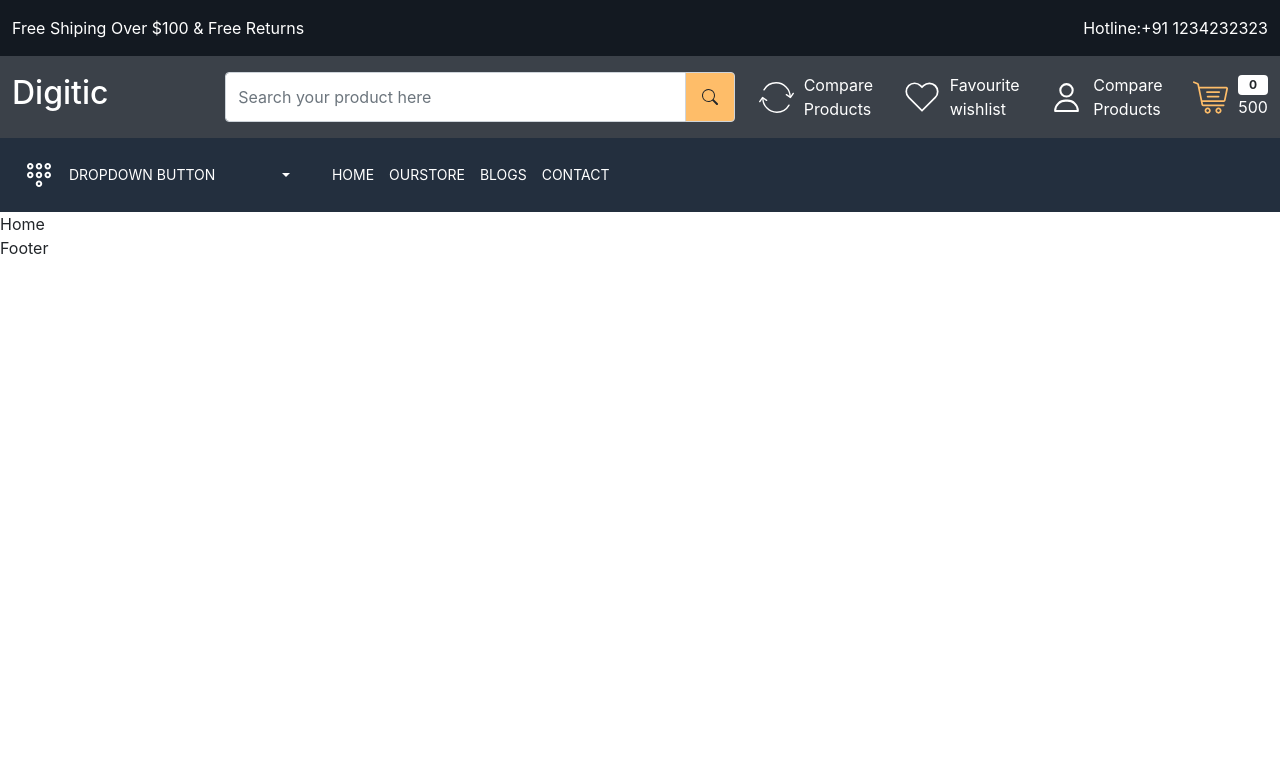
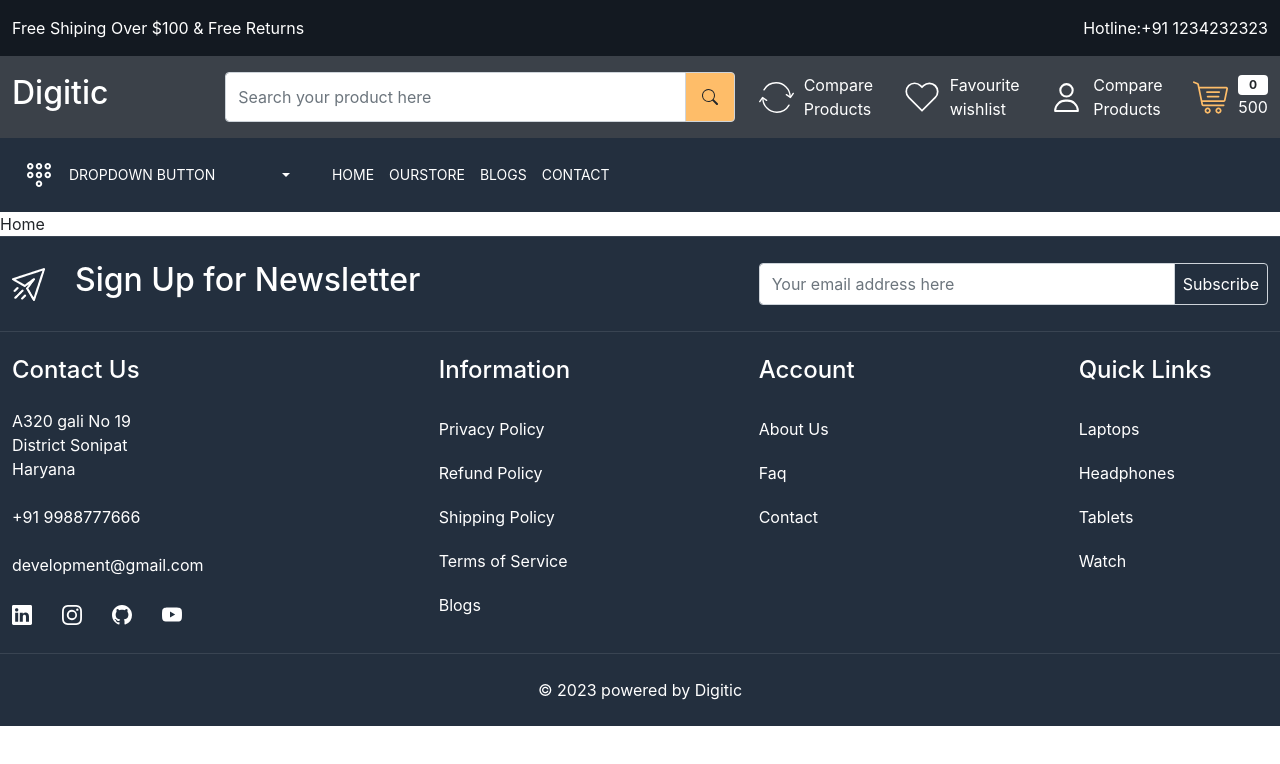
Before and after one commit to nishadamit/ecommerce-mern, a React (Create React App) app in the folder frontend/: page / in a window 1280 px wide. Shown: the top 764 px of the page. Built offline with nearby package versions, Linux system fonts and the light colour scheme.

Commit message:
footer added in frontend

```diff
--- a/frontend/src/App.css
+++ b/frontend/src/App.css
@@ -75,3 +75,18 @@ a {
   color: var(--color-febd69) !important;
 }
 /* headers ends here  */
+
+/* footer starts here */
+footer {
+  background-color: var(--color-232f3e);
+}
+footer:not(:first-child) {
+  border-top: 1px solid rgb(255, 255, 255, 0.1);
+}
+footer .input-group-text {
+  background-color: var(--color-232f3e);
+  color: white;
+  font-weight: 400;
+  padding: 8px 17px;
+}
+/* footer ends here  */
--- a/frontend/src/components/Footer.jsx
+++ b/frontend/src/components/Footer.jsx
@@ -1,9 +1,150 @@
-import React from 'react'
+import React from "react";
+import { Link } from "react-router-dom";
+import {
+  BsLinkedin,
+  BsInstagram,
+  BsGithub,
+  BsYoutube,
+  BsTwitter,
+  BsFacebook,
+} from "react-icons/bs";
 
 const Footer = () => {
   return (
-    <div>Footer</div>
-  )
-}
+    <>
+      <footer className="py-4">
+        <div className="container-xxl">
+          <div className="row align-items-center">
+            <div className="col-7">
+              <div className="d-flex align-items-center g-30">
+                <img src="images/newsletter.png" alt="news-letter" />
+                <h2 className="text-white">Sign Up for Newsletter </h2>
+              </div>
+            </div>
+            <div className="col-5">
+              <div class="input-group">
+                <input
+                  type="text"
+                  class="form-control py-1"
+                  placeholder="Your email address here"
+                  aria-label="Your email address here"
+                  aria-describedby="basic-addon2"
+                />
+                <span class="input-group-text p-2" id="basic-addon2">
+                  Subscribe
+                </span>
+              </div>
+            </div>
+          </div>
+        </div>
+      </footer>
+      <footer className="py-4">
+        <div className="container-xxl">
+          <div className="row">
+            <div className="col-4">
+              <h4 className="text-white mb-4">Contact Us</h4>
+              <div>
+                <address className="text-white fs-6">
+                  A320 gali No 19 <br />
+                  District Sonipat <br />
+                  Haryana
+                </address>
+                <a
+                  href="tel:+91 9988777666"
+                  className="text-white d-block mt-4 mb-2"
+                >
+                  +91 9988777666
+                </a>
+                <a
+                  href="mailto:development@gmail.com"
+                  className="text-white d-block mt-4 mb-2"
+                >
+                  development@gmail.com
+                </a>
+              </div>
+              <div className="socal-links d-flex align-items-center g-30 mt-4">
+                <Link to={"/"} className="text-white">
+                  <BsLinkedin className="fs-5" />
+                </Link>
+                <Link to={"/"} className="text-white">
+                  <BsInstagram className="fs-5" />
+                </Link>
+                <Link to={"/"} className="text-white">
+                  <BsGithub className="fs-5" />
+                </Link>
+                <Link to={"/"} className="text-white">
+                  <BsYoutube className="fs-5" />
+                </Link>
+                <Link to={"/"}></Link>
+              </div>
+            </div>
+            <div className="col-3">
+              <h4 className="text-white mb-4">Information</h4>
+              <div className="footer-links d-flex flex-column">
+                <Link className="text-white py-2 mb-1" to={"/"}>
+                  Privacy Policy
+                </Link>
+                <Link className="text-white py-2 mb-1" to={"/"}>
+                  Refund Policy
+                </Link>
+                <Link className="text-white py-2 mb-1" to={"/"}>
+                  Shipping Policy
+                </Link>
+                <Link className="text-white py-2 mb-1" to={"/"}>
+                  Terms of Service
+                </Link>
+                <Link className="text-white py-2 mb-1" to={"/"}>
+                  Blogs
+                </Link>
+              </div>
+            </div>
+            <div className="col-3">
+              <h4 className="text-white mb-4">Account</h4>
+              <div className="footer-links d-flex flex-column">
+                <Link className="text-white py-2 mb-1" to={"/"}>
+                  About Us
+                </Link>
+                <Link className="text-white py-2 mb-1" to={"/"}>
+                  Faq
+                </Link>
+                <Link className="text-white py-2 mb-1" to={"/"}>
+                  Contact
+                </Link>
+              </div>
+            </div>
+            <div className="col-2">
+              <h4 className="text-white mb-4">Quick Links</h4>
+              <div className="footer-links d-flex flex-column">
+                <Link className="text-white py-2 mb-1" to={"/"}>
+                  Laptops
+                </Link>
+                <Link className="text-white py-2 mb-1" to={"/"}>
+                  Headphones
+                </Link>
+                <Link className="text-white py-2 mb-1" to={"/"}>
+                  Tablets
+                </Link>
+                <Link className="text-white py-2 mb-1" to={"/"}>
+                  Watch
+                </Link>
+              </div>
+            </div>
+          </div>
+        </div>
+      </footer>
+      <footer className="py-4">
+        <div className="container-xxl">
+          <div className="row">
+            <div className="col-12">
+              <p className="text-white mb-0 text-center">
+                &copy; {new Date().getFullYear()} powered by Digitic
+              </p>
+            </div>
+          </div>
+        </div>
+      </footer>
+    </>
+  );
+};
 
-export default Footer
+export default Footer;
```
